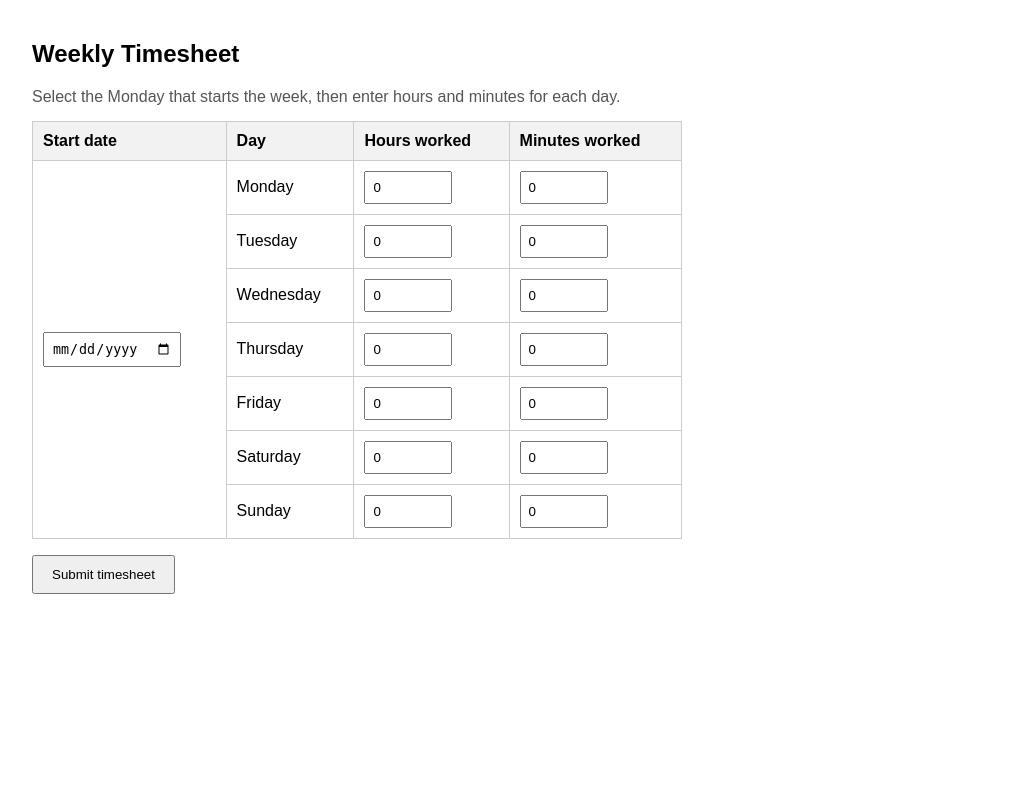
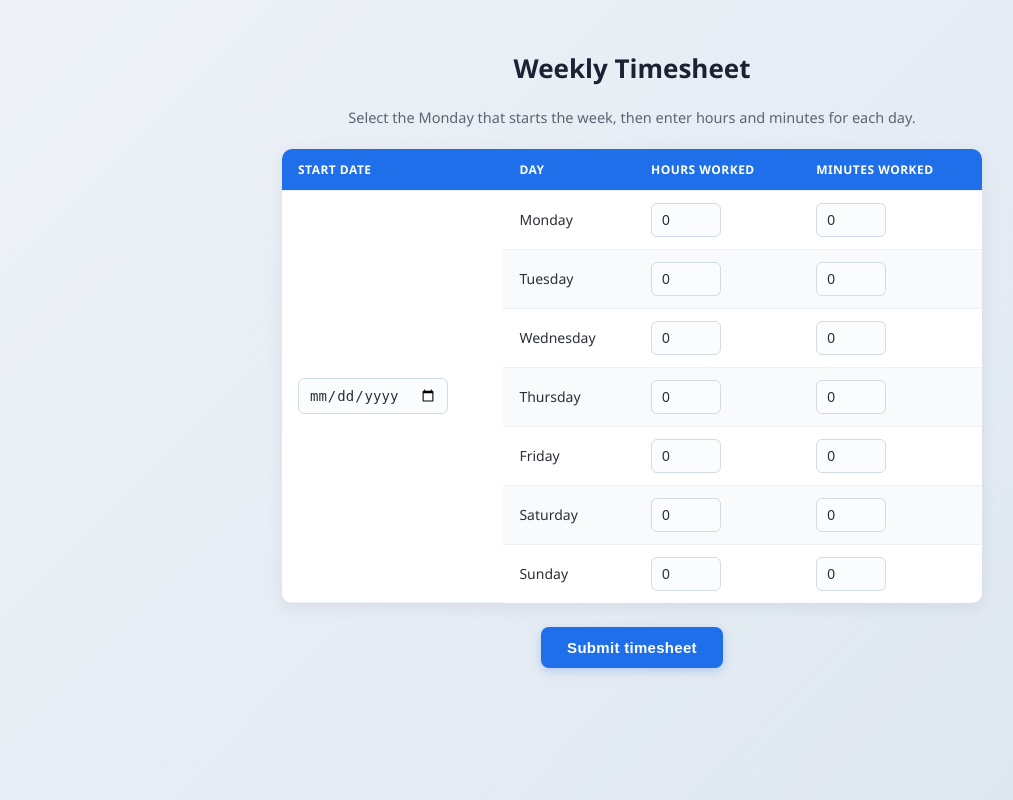
Before and after one commit to BLUCASS/Weekly-timesheet, a Python web app: template templates/index.html in a window 1280 px wide. Shown: the whole page, without its empty margins (8-1021 px from the left). Run offline with Jinja, Linux system fonts and the light colour scheme; the template is opened without the code that fills it, so the values that code supplies are empty.

Commit message:
Adding a requirements

```diff
--- a/templates/index.html
+++ b/templates/index.html
@@ -4,54 +4,150 @@
   <meta charset="UTF-8">
   <title>Weekly Timesheet</title>
 
+
   <style>
+    * {
+      box-sizing: border-box;
+    }
+
     body {
-      font-family: Arial, sans-serif;
-      margin: 40px;
+      font-family: 'Segoe UI', Arial, sans-serif;
+      margin: 0;
+      padding: 50px 20px;
+      background: linear-gradient(135deg, #eef2f7 0%, #dde6f0 100%);
+      color: #2b2f38;
+      min-height: 100vh;
+      display: flex;
+      flex-direction: column;
+      align-items: center;
+    }
+
+    h2 {
+      max-width: 700px;
+      margin: 0 auto 6px;
+      font-size: 26px;
+      font-weight: 700;
+      color: #1a2233;
     }
 
     table {
       border-collapse: collapse;
       min-width: 650px;
+      max-width: 700px;
+      width: 100%;
+      background: #ffffff;
+      border-radius: 10px;
+      overflow: hidden;
+      box-shadow: 0 4px 16px rgba(30, 41, 59, 0.08);
+      margin-bottom: 8px;
     }
 
     th, td {
-      border: 1px solid #cccccc;
-      padding: 10px;
+      border: none;
+      border-bottom: 1px solid #edf1f5;
+      padding: 12px 16px;
       text-align: left;
+      font-size: 14px;
+      vertical-align: middle;
     }
 
     th {
-      background-color: #f2f2f2;
+      background-color: #1f6feb;
+      color: #ffffff;
+      font-weight: 600;
+      text-transform: uppercase;
+      letter-spacing: 0.04em;
+      font-size: 12px;
+    }
+
+    tbody tr:last-child td {
+      border-bottom: none;
+    }
+
+    tbody tr:nth-child(even) {
+      background-color: #f8fafc;
+    }
+
+    tbody tr:hover {
+      background-color: #eef4ff;
     }
 
     input {
-      padding: 7px;
+      padding: 8px 10px;
+      border: 1px solid #d3dbe4;
+      border-radius: 6px;
+      font-size: 14px;
+      background-color: #fbfcfd;
+      color: #2b2f38;
+      transition: border-color 0.2s ease, box-shadow 0.2s ease;
+    }
+
+    input:focus {
+      outline: none;
+      border-color: #1f6feb;
+      box-shadow: 0 0 0 3px rgba(31, 111, 235, 0.15);
+      background-color: #ffffff;
     }
 
     input[type="number"] {
       width: 70px;
     }
 
+    input[type="date"] {
+      width: 150px;
+    }
+
     button {
       margin-top: 16px;
-      padding: 10px 18px;
+      padding: 12px 26px;
       cursor: pointer;
+      background-color: #1f6feb;
+      color: #ffffff;
+      border: none;
+      border-radius: 8px;
+      font-size: 15px;
+      font-weight: 600;
+      letter-spacing: 0.02em;
+      transition: background-color 0.2s ease, transform 0.15s ease;
+      box-shadow: 0 3px 10px rgba(31, 111, 235, 0.25);
+    }
+
+    button:hover {
+      background-color: #1656b8;
+      transform: translateY(-1px);
+    }
+
+    button:active {
+      transform: translateY(0);
     }
 
     .help-text {
-      color: #555;
-      margin-bottom: 15px;
+      max-width: 700px;
+      color: #5a6472;
+      margin-bottom: 22px;
+      font-size: 14.5px;
+      text-align: center;
+    }
+
+    form {
+      display: flex;
+      flex-direction: column;
+      align-items: center;
+      width: 100%;
+      max-width: 700px;
     }
   </style>
 </head>
 
+
 <body>
   <h2>Weekly Timesheet</h2>
+
 
   <p class="help-text">
     Select the Monday that starts the week, then enter hours and minutes for each day.
   </p>
+
 
   <form action="/submit-timesheet" method="post">
     <table>
@@ -63,6 +159,7 @@
           <th>Minutes worked</th>
         </tr>
       </thead>
+
 
       <tbody>
         <tr>
@@ -98,11 +195,13 @@
           </td>
         </tr>
 
+
         <tr>
           <td>Tuesday</td>
           <td><input type="number" name="hours_tuesday" min="0" max="24" step="1" value="0" required></td>
           <td><input type="number" name="minutes_tuesday" min="0" max="59" step="1" value="0" required></td>
         </tr>
+
 
         <tr>
           <td>Wednesday</td>
@@ -110,11 +209,13 @@
           <td><input type="number" name="minutes_wednesday" min="0" max="59" step="1" value="0" required></td>
         </tr>
 
+
         <tr>
           <td>Thursday</td>
           <td><input type="number" name="hours_thursday" min="0" max="24" step="1" value="0" required></td>
           <td><input type="number" name="minutes_thursday" min="0" max="59" step="1" value="0" required></td>
         </tr>
+
 
         <tr>
           <td>Friday</td>
@@ -122,11 +223,13 @@
           <td><input type="number" name="minutes_friday" min="0" max="59" step="1" value="0" required></td>
         </tr>
 
+
         <tr>
           <td>Saturday</td>
           <td><input type="number" name="hours_saturday" min="0" max="24" step="1" value="0" required></td>
           <td><input type="number" name="minutes_saturday" min="0" max="59" step="1" value="0" required></td>
         </tr>
+
 
         <tr>
           <td>Sunday</td>
@@ -136,6 +239,7 @@
       </tbody>
     </table>
 
+
     <button type="submit">Submit timesheet</button>
   </form>
 </body>
```
Also changed, not shown: main.py (+9 -7 lines), requirements.txt (added, +22 -0 lines), templates/timesheet_result.html (+103 -9 lines).
